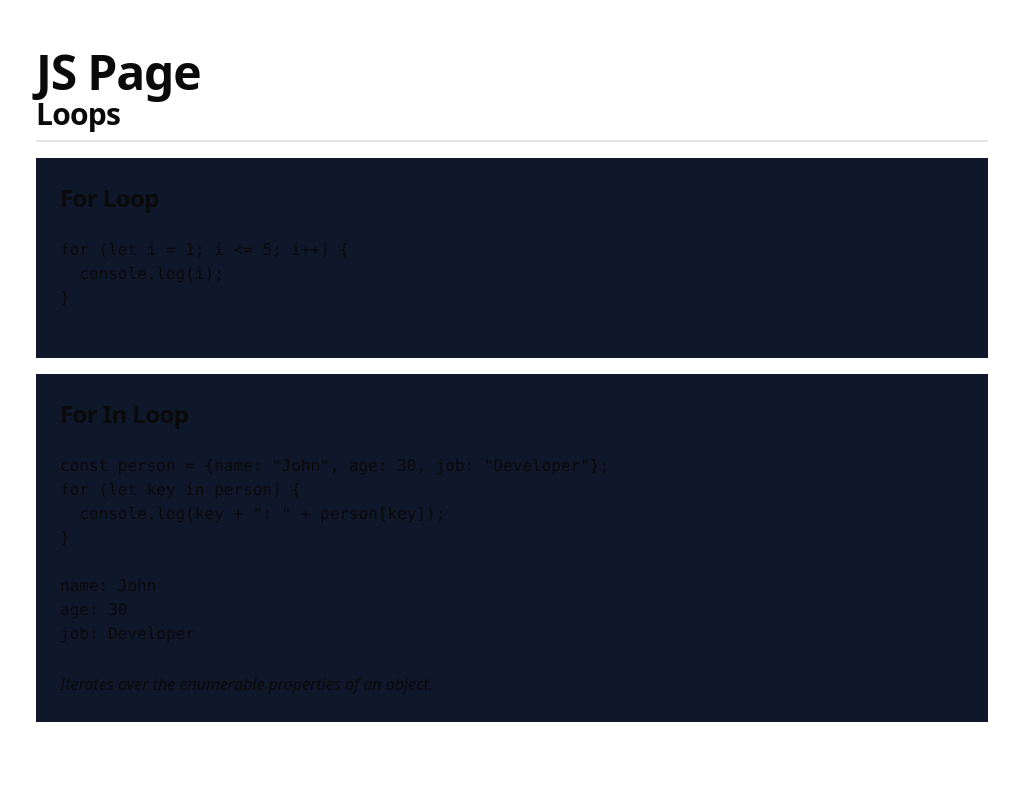
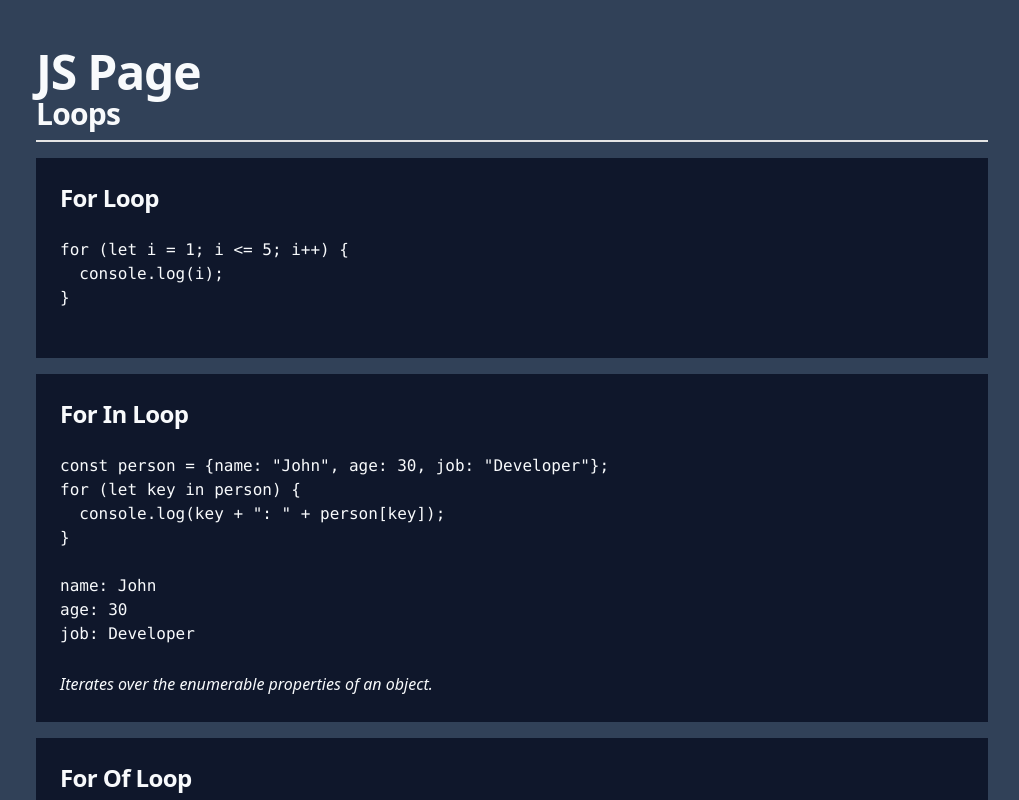
Before and after one commit to Dillonzellis/review-25, a Next.js app: page /js in a window 1280 px wide. Shown: the top 800 px of the page, without its empty margins (128-1147 px from the left). Built offline with nearby package versions, Linux system fonts and the light colour scheme.

Commit message:
style: base colors for layout

```diff
--- a/src/app/globals.css
+++ b/src/app/globals.css
@@ -45,8 +45,8 @@
 
 :root {
   --radius: 0.625rem;
-  --background: oklch(1 0 0);
-  --foreground: oklch(0.145 0 0);
+  /* --background: ; */
+  /* --foreground: white; */
   --card: oklch(1 0 0);
   --card-foreground: oklch(0.145 0 0);
   --popover: oklch(1 0 0);
@@ -79,8 +79,8 @@
 }
 
 .dark {
-  --background: oklch(0.145 0 0);
-  --foreground: oklch(0.985 0 0);
+  /* --background: oklch(0.145 0 0); */
+  /* --foreground: oklch(0.985 0 0); */
   --card: oklch(0.205 0 0);
   --card-foreground: oklch(0.985 0 0);
   --popover: oklch(0.205 0 0);
@@ -116,7 +116,7 @@
   * {
     @apply border-border outline-ring/50;
   }
-  body {
-    @apply bg-background text-foreground;
-  }
+  /* body { */
+  /*   @apply bg-background text-foreground; */
+  /* } */
 }
--- a/src/app/js/page.tsx
+++ b/src/app/js/page.tsx
@@ -31,6 +31,21 @@ job: Developer
       `}
         desc="Iterates over the enumerable properties of an object."
       />
+
+      <ConceptBlock
+        title="For Of Loop"
+        code={`
+const colors = ["red", "green", "blue"];
+for (let color of colors) {
+  console.log(color);
+}
+
+red
+green
+blue
+      `}
+        desc="Iterate over array elements"
+      />
     </MaxWidthWrapper>
   );
 }
--- a/src/app/layout.tsx
+++ b/src/app/layout.tsx
@@ -25,7 +25,7 @@ export default function RootLayout({
   return (
     <html lang="en">
       <body
-        className={`${geistSans.variable} ${geistMono.variable} antialiased`}
+        className={`${geistSans.variable} ${geistMono.variable} bg-slate-700 text-slate-50 antialiased`}
       >
         <main className="pt-12">{children}</main>
       </body>
```
